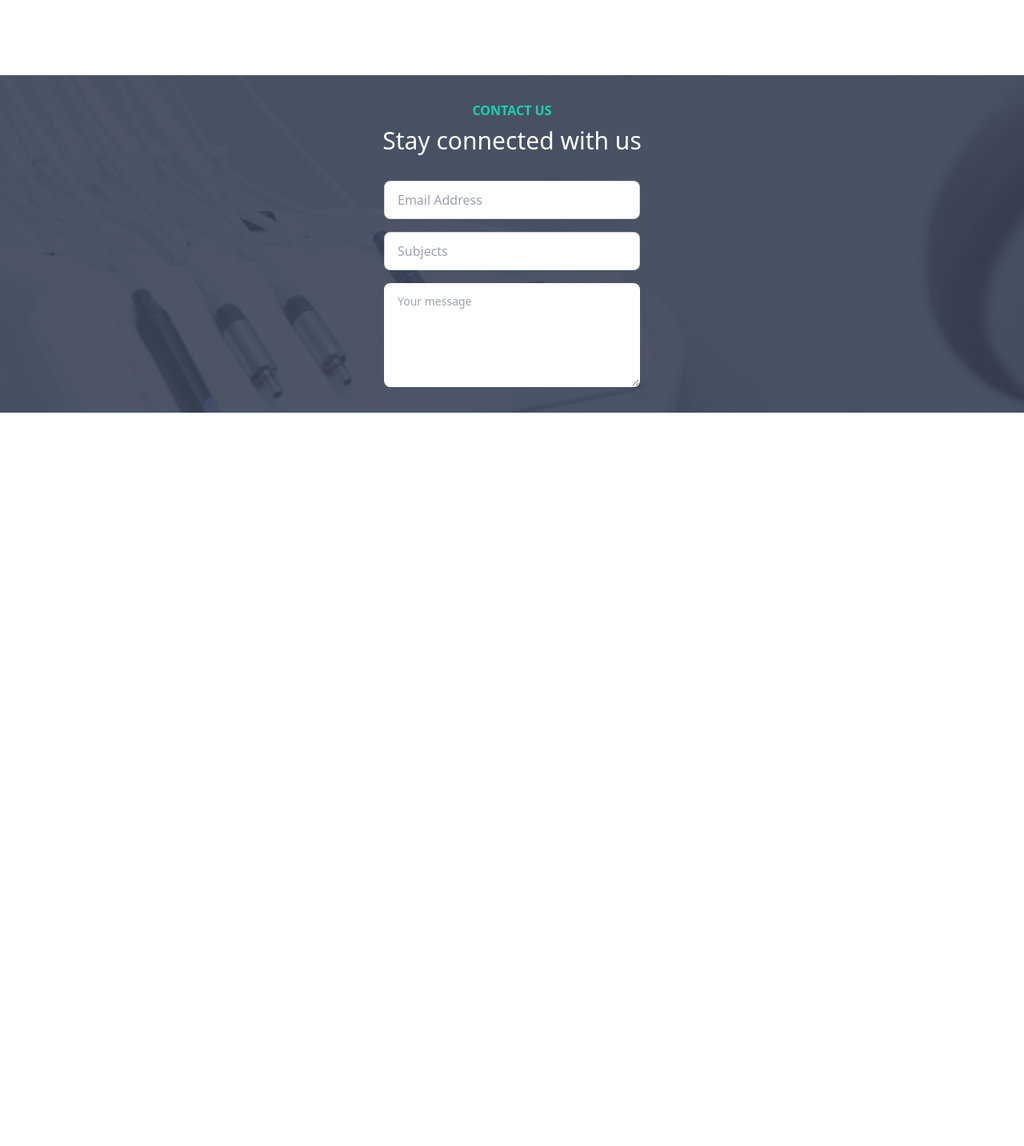
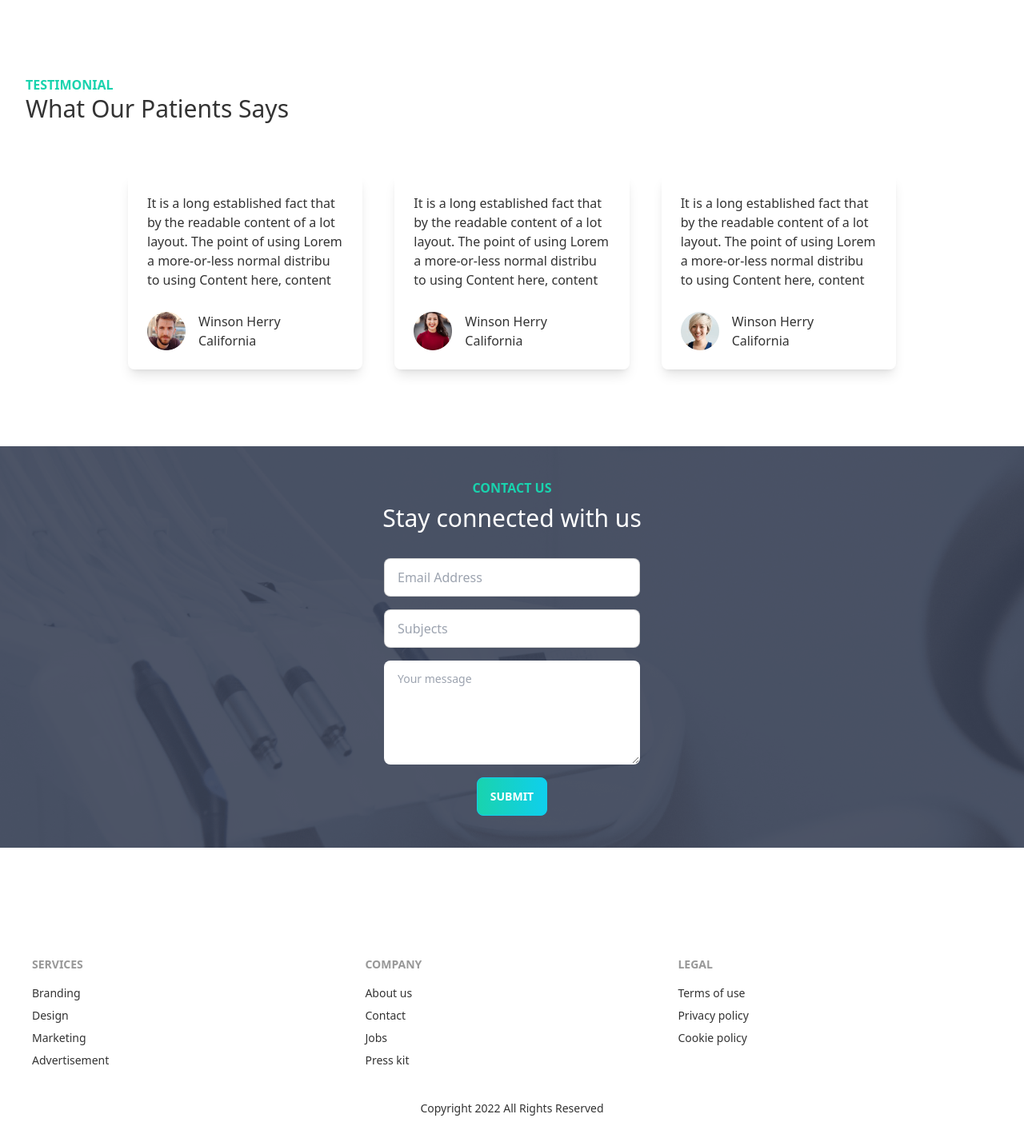
Before and after one commit to habiburrahman26/doctors-portal-client, a React (Create React App) app: page / in a window 1280 px wide. Shown: the part 3071-4504 px from the top of the page at 80% size. Before the commit the page ends 3683 px from the top, so only its background shows below. Built offline with nearby package versions, Linux system fonts and the light colour scheme.

Commit message:
add testimonial

```diff
--- a/src/components/pages/Home/Appoiement.js
+++ b/src/components/pages/Home/Appoiement.js
@@ -10,7 +10,7 @@ const Appoiement = () => {
           class="hidden md:flex max-w-xs lg:max-w-2xl rounded-lg mt-[-150px] -mb-4 flex-end"
           alt=""
         />
-        <div>
+        <div className='px-4'>
           <h1 className='font-bold uppercase text-secondary'>
             Appointment
           </h1>
--- a/src/components/pages/Home/ContactUs.js
+++ b/src/components/pages/Home/ContactUs.js
@@ -2,14 +2,14 @@ import React from 'react';
 
 const ContactUs = () => {
   return (
-    <section className="bg-appointment py-8 mb-24">
+    <section className="bg-appointment py-10 mb-24">
       <h3 className="font-bold uppercase text-secondary text-center">
         Contact Us
       </h3>
       <p className="text-3xl text-center text-white font-normal mt-2">
         Stay connected with us
       </p>
-      <form className="flex flex-col items-center justify-center gap-4 mt-8">
+      <form className="flex flex-col items-center justify-center gap-4 mt-8 px-8">
         <input
           type="text"
           placeholder="Email Address"
@@ -23,8 +23,11 @@ const ContactUs = () => {
         <textarea
           className="textarea w-full max-w-xs"
           placeholder="Your message"
-          rows='4'
+          rows="4"
         ></textarea>
+        <button className="btn btn-primary bg-gradient-to-r from-secondary to-primary text-white font-bold">
+          Submit
+        </button>
       </form>
     </section>
   );
--- a/src/components/pages/Home/Home.js
+++ b/src/components/pages/Home/Home.js
@@ -1,9 +1,11 @@
 import React from 'react';
 import Services from '../../Services/Services';
+import Footer from '../Shared/Footer';
 import Appoiement from './Appoiement';
 import Banner from './Banner';
 import ContactUs from './ContactUs';
 import Info from './Info';
+import Testimonial from './Testimonial';
 
 const Home = () => {
   return (
@@ -12,7 +14,9 @@ const Home = () => {
       <Info />
       <Services />
       <Appoiement />
+      <Testimonial />
       <ContactUs />
+      <Footer />
     </>
   );
 };
--- /dev/null
+++ b/src/components/pages/Home/Testimonial.js
@@ -0,0 +1,36 @@
+import React from 'react';
+import TestimonialCard from './TestimonialCard';
+import people1 from '../../../assets/images/people1.png';
+import people2 from '../../../assets/images/people2.png';
+import people3 from '../../../assets/images/people3.png';
+
+const Testimonial = () => {
+  return (
+    <div className=" px-2 lg:px-8 pb-24">
+      <h3 className="font-bold uppercase text-secondary">Testimonial</h3>
+      <p className="text-3xl">What Our Patients Says</p>
+      <div className="grid grid-cols-1 lg:grid-cols-3 gap-10 px-2 lg:px-32 pt-16">
+        <TestimonialCard
+          img={people1}
+          text="It is a long established fact that by the readable content of a lot layout. The point of using Lorem a more-or-less normal distribu to using Content here, content"
+          name="Winson Herry"
+          location="California"
+        />
+        <TestimonialCard
+          img={people2}
+          text="It is a long established fact that by the readable content of a lot layout. The point of using Lorem a more-or-less normal distribu to using Content here, content"
+          name="Winson Herry"
+          location="California"
+        />
+        <TestimonialCard
+          img={people3}
+          text="It is a long established fact that by the readable content of a lot layout. The point of using Lorem a more-or-less normal distribu to using Content here, content"
+          name="Winson Herry"
+          location="California"
+        />
+      </div>
+    </div>
+  );
+};
+
+export default Testimonial;
--- /dev/null
+++ b/src/components/pages/Home/TestimonialCard.js
@@ -0,0 +1,18 @@
+import React from 'react';
+
+const TestimonialCard = ({ text, reviewrName, img, name, location }) => {
+  return (
+    <div className="flex flex-col gap-7 shadow-lg py-6 px-6 rounded-lg">
+      <div>{text}</div>
+      <div className="flex gap-4 items-center">
+        <img src={img} alt="" className='w-12'/>
+        <div >
+          <p>{name}</p>
+          <p>{location}</p>
+        </div>
+      </div>
+    </div>
+  );
+};
+
+export default TestimonialCard;
--- /dev/null
+++ b/src/components/pages/Shared/Footer.js
@@ -0,0 +1,56 @@
+import React from 'react';
+import { Link } from 'react-router-dom';
+
+const Footer = () => {
+  return (
+    <footer className='pb-10'>
+      <div className="footer p-10 bg-footer text-base-content">
+        <div>
+          <span className="footer-title">Services</span>
+          <Link to="" className="link link-hover">
+            Branding
+          </Link>
+          <Link to="" className="link link-hover">
+            Design
+          </Link>
+          <Link to="" className="link link-hover">
+            Marketing
+          </Link>
+          <Link to="" className="link link-hover">
+            Advertisement
+          </Link>
+        </div>
+        <div>
+          <span className="footer-title">Company</span>
+          <Link to="" className="link link-hover">
+            About us
+          </Link>
+          <Link to="" className="link link-hover">
+            Contact
+          </Link>
+          <Link to="" className="link link-hover">
+            Jobs
+          </Link>
+          <Link to="" className="link link-hover">
+            Press kit
+          </Link>
+        </div>
+        <div>
+          <span className="footer-title">Legal</span>
+          <Link to="" className="link link-hover">
+            Terms of use
+          </Link>
+          <Link to="" className="link link-hover">
+            Privacy policy
+          </Link>
+          <Link to="" className="link link-hover">
+            Cookie policy
+          </Link>
+        </div>
+      </div>
+      <p className='text-center text-sm'>Copyright 2022 All Rights Reserved</p>
+    </footer>
+  );
+};
+
+export default Footer;
--- a/tailwind.config.js
+++ b/tailwind.config.js
@@ -4,8 +4,9 @@ module.exports = {
     extend: {
       backgroundImage: {
         'banner-chair': "url('/src/assets/images/bg.png')",
-        'appointment':"url('/src/assets/images/appointment.png')"
-      }
+        appointment: "url('/src/assets/images/appointment.png')",
+        footer: "url('/src/assets/images/footer.png')",
+      },
     },
   },
 
```
